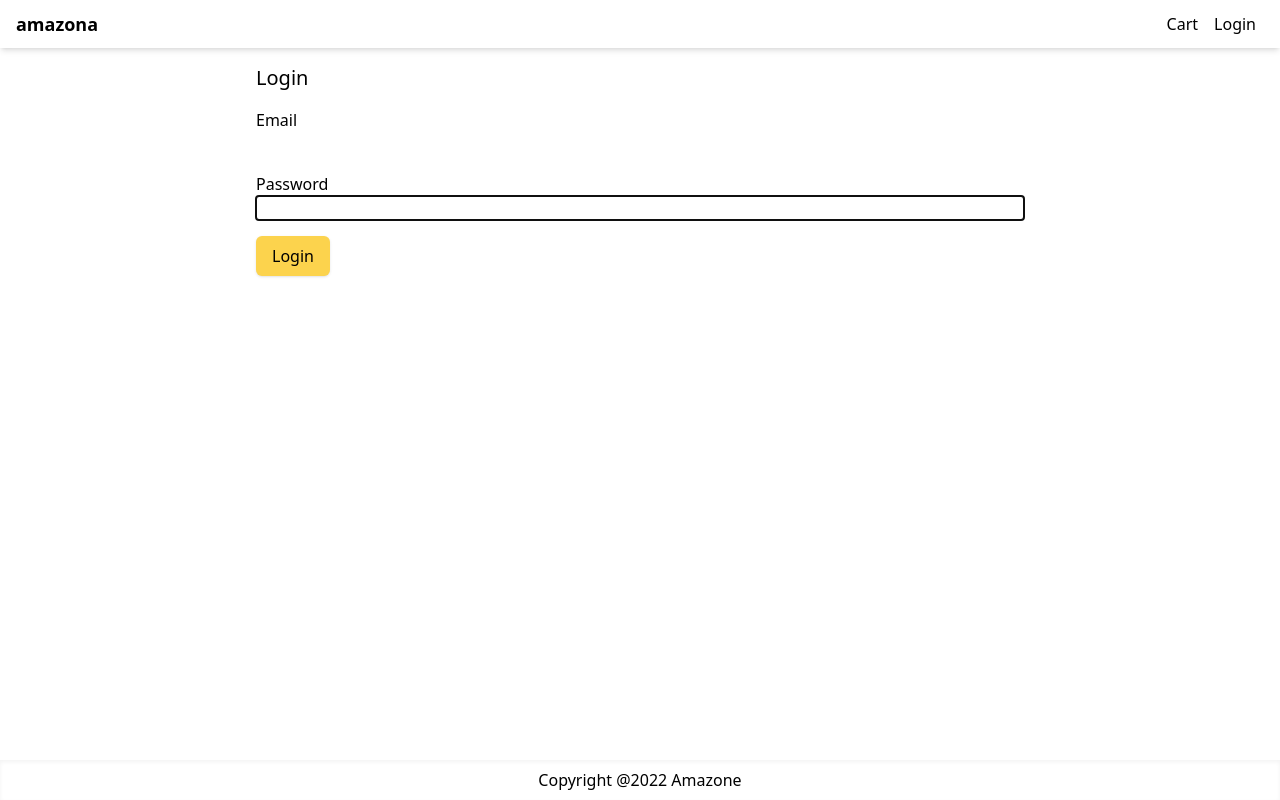
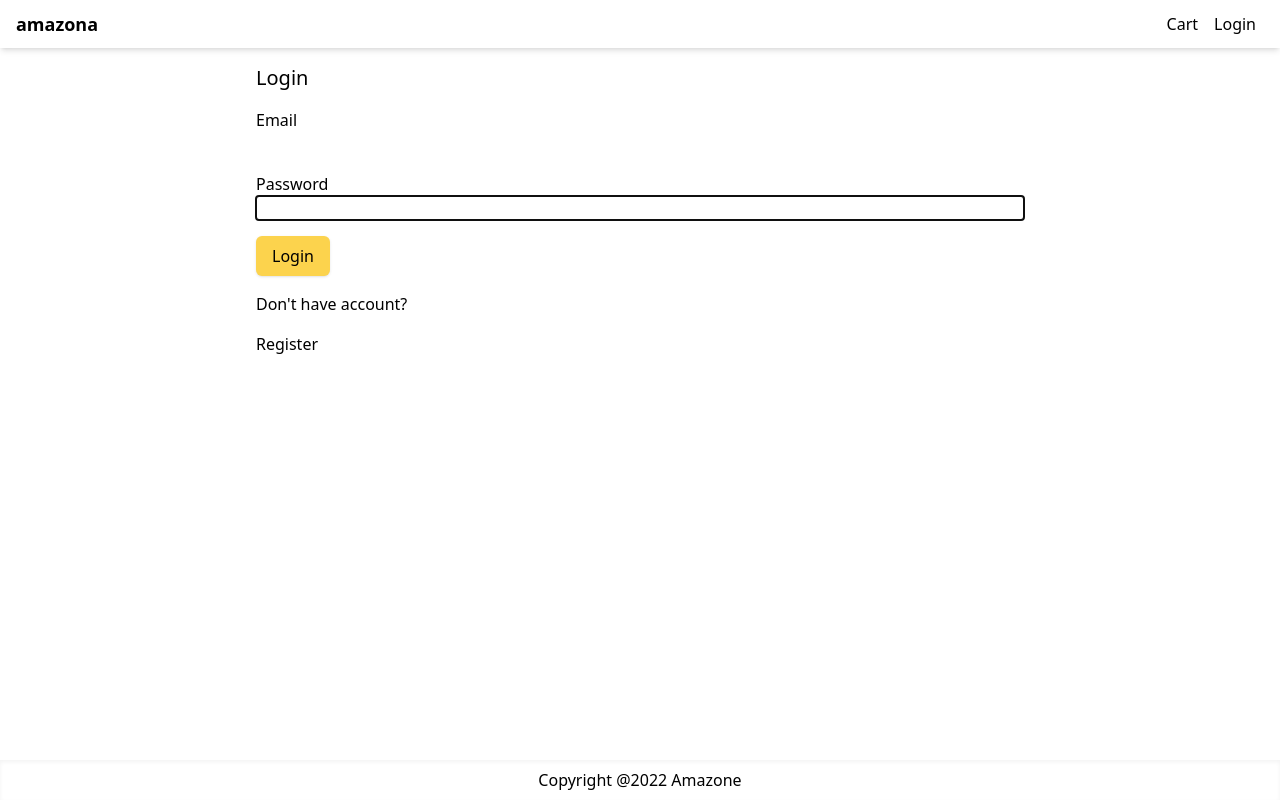
Before and after one commit to capmahin/Project-amazone, a Next.js app: page /login in a window 1280 px wide. Built offline with nearby package versions, Linux system fonts and the light colour scheme.

Commit message:
add more div

```diff
--- a/pages/login.js
+++ b/pages/login.js
@@ -1,4 +1,5 @@
 import Layout from "@/components/Layout"
+import Link from "next/link"
 import React from 'react'
 
 export default function LoginScreen() {
@@ -20,6 +21,10 @@ export default function LoginScreen() {
         <div className="mb-4">
          <button className="primary-button">Login</button>
         </div>
+        <div className="mb-4">
+         Don&apos;t have account? &nbsp;
+        </div>
+        <Link legacyBehavior href="register">Register</Link>
      </form>
     </Layout>
   )
```
